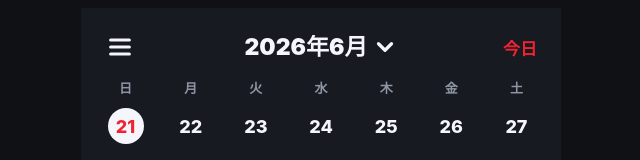
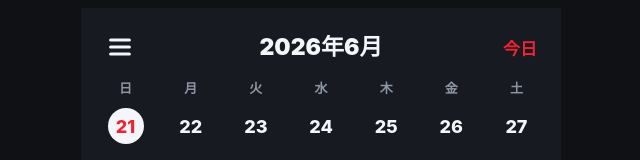
Before and after one commit to ohgiwk/FitLog, a React (Vite) app: page / in a window 1280 px wide. Shown: the top 160 px of the page, without its empty margins (319-959 px from the left). Built offline with nearby package versions, Linux system fonts and the light colour scheme.

Commit message:
ホームの日付表示から矢印を削除

```diff
--- a/src/components/HomeCalendar.tsx
+++ b/src/components/HomeCalendar.tsx
@@ -1,12 +1,5 @@
 import { useMemo, useState } from 'react';
-import {
-  AnalysisIcon,
-  ChevronDown,
-  ChevronUp,
-  MenuIcon,
-  SettingsIcon,
-  TrophyIcon,
-} from '../icons';
+import { AnalysisIcon, MenuIcon, SettingsIcon, TrophyIcon } from '../icons';
 import { useHomeCalendar } from '../hooks/useHomeCalendar';
 import { localDate, weekdayLabels } from '../utils';
 import { appVersion } from '../version';
@@ -53,7 +46,6 @@ export function HomeCalendar({
         </button>
         <button className="home-calendar-title" type="button" onClick={calendar.toggleMode}>
           <span>{calendar.monthLabel}</span>
-          {calendar.mode === 'week' ? <ChevronDown /> : <ChevronUp />}
         </button>
         <button
           className="home-today-btn"
--- a/src/styles/home.css
+++ b/src/styles/home.css
@@ -264,10 +264,8 @@
 .home-calendar-title {
   grid-column: 2;
   display: inline-grid;
-  grid-template-columns: minmax(0, auto) 26px;
   align-items: center;
   justify-content: center;
-  gap: 4px;
   min-width: 0;
   color: var(--ink);
   font-size: 23px;
@@ -280,13 +278,6 @@
   overflow: hidden;
   text-overflow: ellipsis;
   white-space: nowrap;
-}
-
-.home-calendar-title svg {
-  width: 26px;
-  height: 26px;
-  stroke: currentColor;
-  stroke-width: 3;
 }
 
 .home-today-btn {
```
